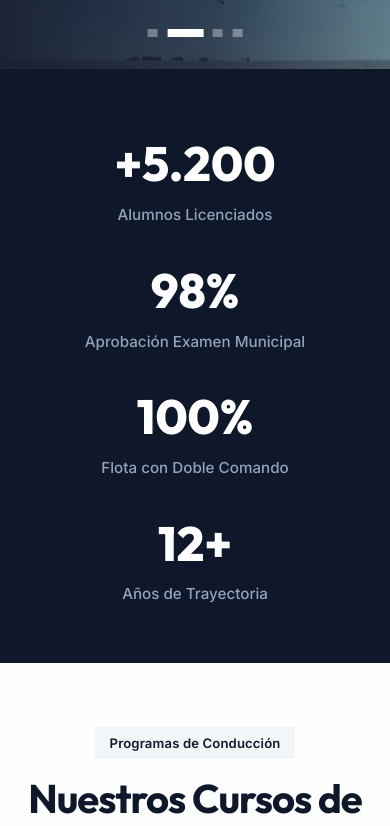
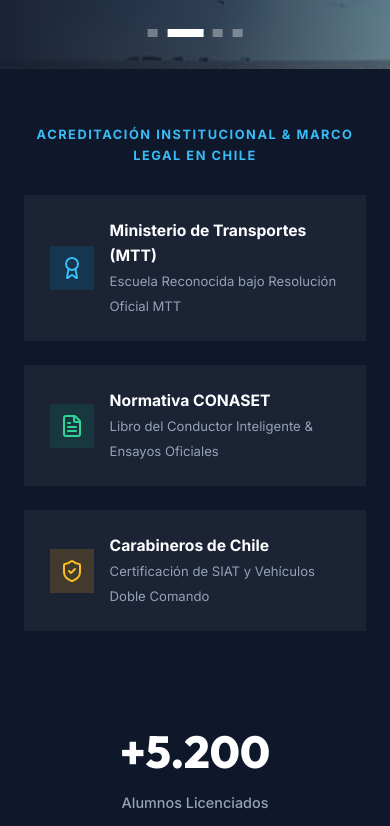
Before and after one commit to viejo14/urika.cl, a React (Vite) app: page / in a window 390 px wide. Shown: the part 1243-2069 px from the top of the page. Built offline with nearby package versions, Linux system fonts and the light colour scheme.

Commit message:
feat: institutional trust bar (MTT Ministerio de Transportes, CONASET, Carabineros de Chile) & responsive hummingbird centering

```diff
--- a/src/components/sections/StatsSection.jsx
+++ b/src/components/sections/StatsSection.jsx
@@ -1,22 +1,140 @@
 import React from 'react';
+import { ShieldCheck, Award, FileText, CheckCircle2 } from 'lucide-react';
 import { STATS_DATA } from '../../data/statsData';
 
 export function StatsSection() {
   return (
-    <section style={{ backgroundColor: 'var(--primary-dark)', padding: '3.5rem 0', color: '#FFFFFF' }}>
+    <section style={{ backgroundColor: 'var(--primary-dark)', color: '#FFFFFF', padding: '3.5rem 0' }}>
       <div className="container">
-        <div className="grid-4">
-          {STATS_DATA.map((stat, idx) => (
-            <div key={idx} style={{ textAlign: 'center' }}>
-              <span style={{ fontSize: '3rem', fontWeight: '800', fontFamily: 'var(--font-heading)', color: 'var(--accent-gold)', display: 'block' }}>
+
+        {/* Institutional Accreditation Trust Bar (MTT, CONASET, Carabineros) */}
+        <div style={{
+          borderBottom: '1px solid rgba(255, 255, 255, 0.12)',
+          paddingBottom: '2.5rem',
+          marginBottom: '2.8rem'
+        }}>
+          <div style={{ textAlign: 'center', marginBottom: '1.8rem' }}>
+            <span style={{
+              fontSize: '0.8rem',
+              letterSpacing: '0.12em',
+              textTransform: 'uppercase',
+              color: '#38BDF8',
+              fontWeight: '700',
+              display: 'block'
+            }}>
+              Acreditación Institucional & Marco Legal en Chile
+            </span>
+          </div>
+
+          <div className="grid-3" style={{ gap: '1.5rem', alignItems: 'center' }}>
+
+            {/* MTT - Ministerio de Transportes */}
+            <div style={{
+              backgroundColor: 'rgba(255, 255, 255, 0.05)',
+              padding: '1.4rem 1.6rem',
+              display: 'flex',
+              alignItems: 'center',
+              gap: '1rem',
+              borderLeft: '3px solid #0284C7'
+            }}>
+              <div style={{
+                width: '44px',
+                height: '44px',
+                backgroundColor: 'rgba(2, 132, 199, 0.18)',
+                display: 'flex',
+                alignItems: 'center',
+                justifyContent: 'center',
+                flexShrink: 0
+              }}>
+                <Award size={24} color="#38BDF8" />
+              </div>
+              <div>
+                <strong style={{ display: 'block', fontSize: '0.98rem', color: '#FFFFFF' }}>
+                  Ministerio de Transportes (MTT)
+                </strong>
+                <span style={{ fontSize: '0.82rem', color: '#94A3B8' }}>
+                  Escuela Reconocida bajo Resolución Oficial MTT
+                </span>
+              </div>
+            </div>
+
+            {/* CONASET */}
+            <div style={{
+              backgroundColor: 'rgba(255, 255, 255, 0.05)',
+              padding: '1.4rem 1.6rem',
+              display: 'flex',
+              alignItems: 'center',
+              gap: '1rem',
+              borderLeft: '3px solid #059669'
+            }}>
+              <div style={{
+                width: '44px',
+                height: '44px',
+                backgroundColor: 'rgba(5, 150, 105, 0.18)',
+                display: 'flex',
+                alignItems: 'center',
+                justifyContent: 'center',
+                flexShrink: 0
+              }}>
+                <FileText size={24} color="#34D399" />
+              </div>
+              <div>
+                <strong style={{ display: 'block', fontSize: '0.98rem', color: '#FFFFFF' }}>
+                  Normativa CONASET
+                </strong>
+                <span style={{ fontSize: '0.82rem', color: '#94A3B8' }}>
+                  Libro del Conductor Inteligente & Ensayos Oficiales
+                </span>
+              </div>
+            </div>
+
+            {/* Carabineros de Chile */}
+            <div style={{
+              backgroundColor: 'rgba(255, 255, 255, 0.05)',
+              padding: '1.4rem 1.6rem',
+              display: 'flex',
+              alignItems: 'center',
+              gap: '1rem',
+              borderLeft: '3px solid #F59E0B'
+            }}>
+              <div style={{
+                width: '44px',
+                height: '44px',
+                backgroundColor: 'rgba(245, 158, 11, 0.18)',
+                display: 'flex',
+                alignItems: 'center',
+                justifyContent: 'center',
+                flexShrink: 0
+              }}>
+                <ShieldCheck size={24} color="#FBBF24" />
+              </div>
+              <div>
+                <strong style={{ display: 'block', fontSize: '0.98rem', color: '#FFFFFF' }}>
+                  Carabineros de Chile
+                </strong>
+                <span style={{ fontSize: '0.82rem', color: '#94A3B8' }}>
+                  Certificación de SIAT y Vehículos Doble Comando
+                </span>
+              </div>
+            </div>
+
+          </div>
+        </div>
+
+        {/* Numeric Statistics Counter */}
+        <div className="grid-4" style={{ textAlign: 'center' }}>
+          {STATS_DATA.map((stat) => (
+            <div key={stat.id}>
+              <div style={{ fontSize: '2.8rem', fontWeight: '800', fontFamily: 'var(--font-heading)', color: '#FFFFFF', marginBottom: '0.2rem' }}>
                 {stat.value}
-              </span>
-              <span style={{ fontSize: '0.95rem', color: '#94A3B8', fontWeight: '500' }}>
+              </div>
+              <div style={{ fontSize: '0.9rem', color: '#94A3B8', fontWeight: '500' }}>
                 {stat.label}
-              </span>
+              </div>
             </div>
           ))}
         </div>
+
       </div>
     </section>
   );
--- a/src/index.css
+++ b/src/index.css
@@ -1,6 +1,6 @@
 /* ==========================================================================
    URIKA - ESCUELA DE CONDUCTORES PUERTO MONTT
-   Corporate Executive Styling with Transparent Background & Visible Hummingbird
+   Corporate Executive Styling with Perfectly Centered & Responsive Hummingbird Background
    ========================================================================== */
 
 :root {
@@ -71,11 +71,26 @@
   -webkit-font-smoothing: antialiased;
 }
 
+/* Responsive Hummingbird Background Positioning across ALL screens */
 body {
   overflow-x: hidden;
   width: 100%;
-  background: linear-gradient(rgba(255, 255, 255, 0.82), rgba(248, 250, 252, 0.85)), url('/images/img_fondo.png') no-repeat right 5% top 450px fixed;
-  background-size: 650px auto;
+  background: linear-gradient(rgba(255, 255, 255, 0.85), rgba(248, 250, 252, 0.88)), url('/images/img_fondo.png') no-repeat right 3vw center fixed;
+  background-size: 520px auto;
+}
+
+@media (max-width: 1200px) {
+  body {
+    background: linear-gradient(rgba(255, 255, 255, 0.85), rgba(248, 250, 252, 0.88)), url('/images/img_fondo.png') no-repeat right 1vw center fixed;
+    background-size: 420px auto;
+  }
+}
+
+@media (max-width: 768px) {
+  body {
+    background: linear-gradient(rgba(255, 255, 255, 0.88), rgba(248, 250, 252, 0.90)), url('/images/img_fondo.png') no-repeat center 20% fixed;
+    background-size: 80vw auto;
+  }
 }
 
 h1, h2, h3, h4, h5, h6 {
```
